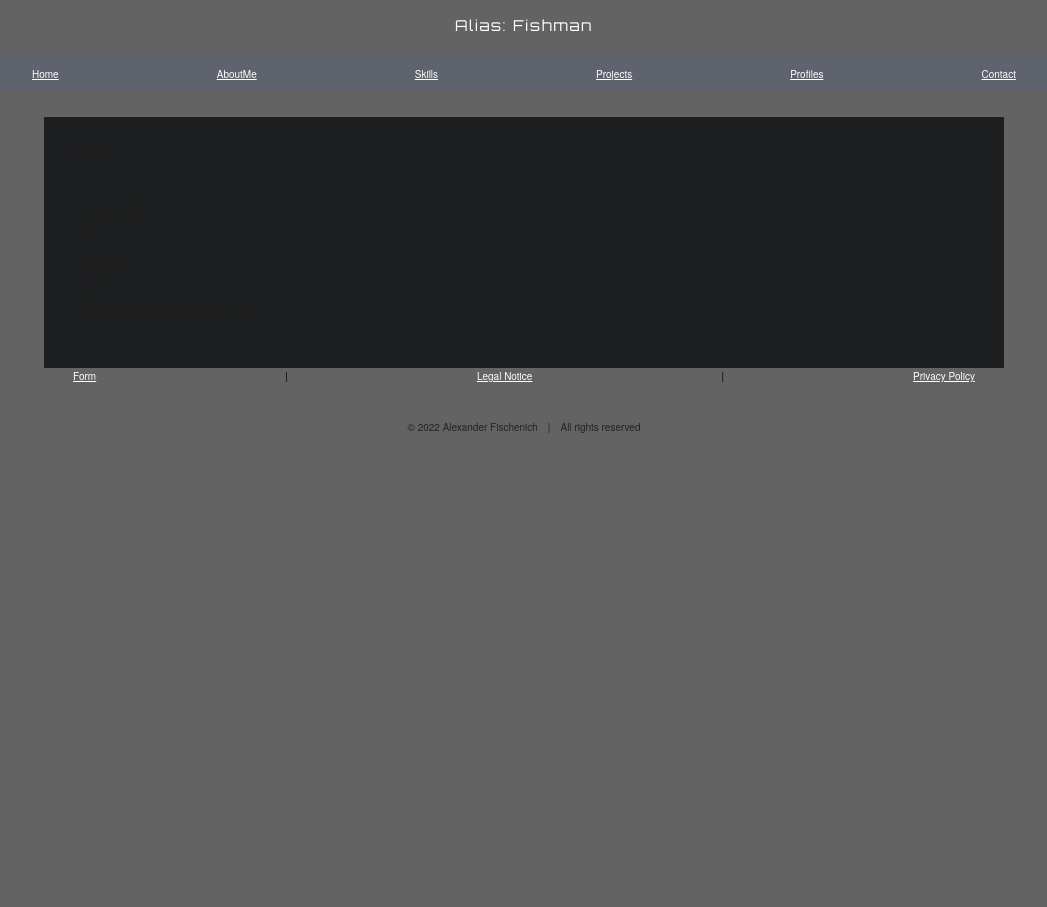
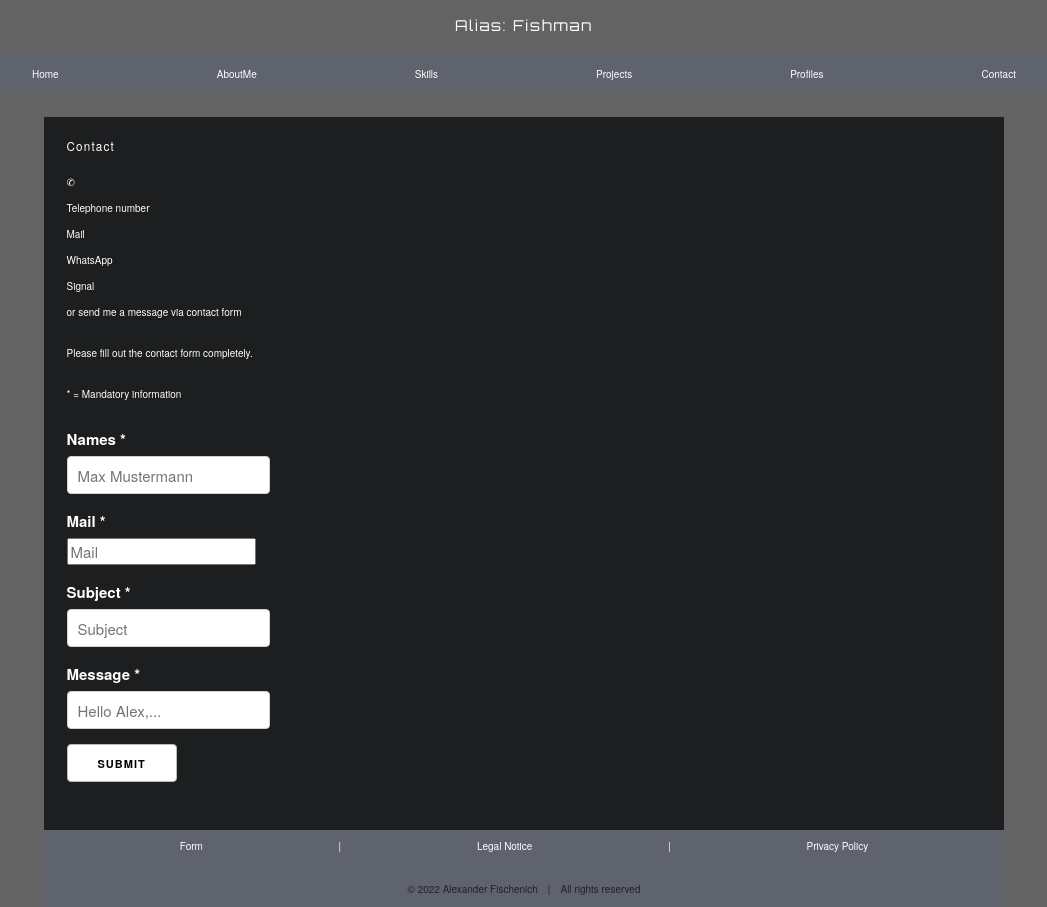
Before and after one commit to AlexF090/PersonalWebsite, a website: page contact.html in a window 1280 px wide. Shown: the part 42-949 px from the top of the page, without its empty margins (116-1163 px from the left). Before the commit the page ends 800 px from the top, so only its background shows below. Drawn offline with Linux system fonts and the light colour scheme; a web font is replaced by a local one.

Commit message:
add form and fix some problems

```diff
--- a/contact.html
+++ b/contact.html
@@ -18,7 +18,7 @@
       <p>German(Ger)</p>
     </span>
 -->
-      <nav>
+    <nav class="nav">
       <ul>
         <li>
           <a href="index.html">Home</a>
@@ -40,28 +40,74 @@
         </li>
       </ul>
     </nav>
-    </header>
     <main class="main">
-      <section id="contact">
+      <section id="main__section">
         <h3 class="h3">Contact</h3>
         <!--Contact-->
-        <ul>
+        <ul class="contact__ul">
           <li>✆</li>
-          <li>Phonenumber</li>
+          <li>Telephone number</li>
           <li>Mail</li>
           <li>WhatsApp</li>
           <li>Signal</li>
           <li>or send me a message via contact form</li>
         </ul>
       </section>
+      <section>
+        <p>Please fill out the contact form completely.</p>
+        <p>* = Mandatory information</p>
+        <form class="form">
+          <label for="username">Names *</label>
+          <input
+            name="username"
+            type="text"
+            id="username"
+            placeholder="Max Mustermann"
+            required
+          />
+          <label for="mail">Mail *</label>
+          <input
+            name="mail"
+            type="mail"
+            id="mail"
+            placeholder="Mail"
+            required
+          />
+          <label for="subject">Subject *</label>
+          <input
+            name="subject"
+            type="text"
+            id="subject"
+            placeholder="Subject"
+            required
+          />
+          <label for="message">Message *</label>
+          <input
+            name="message"
+            type="text"
+            id="message"
+            placeholder="Hello Alex,..."
+            required
+          />
+          <label for="submit"></label>
+          <input
+            name="submit"
+            type="submit"
+            id="submit"
+            value="Submit"
+            required
+          />
+        </form>
+      </section>
     </main>
-    <footer>
+
+    <footer class="footer">
       <ul class="footer__ul">
         <li><a href="">Form</a></li>
         <!--Contact-Form-->
         <li>|</li>
         <li><a href="legal_notice.html">Legal Notice</a></li>
-        <!--impressum-->
+        <!--Impressum-->
         <li>|</li>
         <li><a href="privacy_policy.html">Privacy Policy</a></li>
         <!--privacy policy-->
--- a/css/basic_style.css
+++ b/css/basic_style.css
@@ -28,6 +28,7 @@ header {
   margin-right: auto;
   font-size: 2rem;
   letter-spacing: 0.1em;
+  color: #fff;
 }
 
 /*nickname*/
@@ -36,16 +37,19 @@ header {
   margin-right: auto;
   font-size: 1.5rem;
   letter-spacing: 0.1em;
+  color: #fff;
 }
 
 .h3 {
   font-size: 1.17rem;
   letter-spacing: 0.1em;
+  color: #fff;
 }
 
 .h4 {
   font-size: 1rem;
   letter-spacing: 0.1em;
+  color: #fff;
 }
 
 /*All sections included */
@@ -57,6 +61,7 @@ header {
   max-width: 75vw;
   padding: 1.5em;
   background-color: #1d1e20;
+  color: #fff;
 }
 
 p {
@@ -67,3 +72,10 @@ p {
 li {
   font-size: 1rem;
 }
+
+a, a:visited {
+  color: #fff;
+}
+a:hover {
+  color: rgb(131, 131, 131);
+}
--- a/css/footer_style.css
+++ b/css/footer_style.css
@@ -4,6 +4,7 @@
   display: flex;
   flex-direction: column;
   background-color: #5e636e;
+  padding-top: 1vh;
   margin-left: auto;
   margin-right: auto;
   width: 75vw;
@@ -13,13 +14,20 @@
 .footer__ul {
   display: flex;
   padding: 1.5;
-  color: #000;
+  color: #fff;
   list-style-type: none;
+  text-decoration: none;
   justify-content: space-evenly;
   flex-wrap: wrap;
 }
 
-.footer__ul p li a:hover {
+.footer__ul :link,
+.footer__ul a:visited {
+  color: #fff;
+  text-decoration: none;
+}
+
+.footer__ul a:hover {
   color: rgb(0, 0, 0);
 }
 
@@ -30,5 +38,7 @@
   justify-content: center;
   column-gap: 1rem;
   flex-wrap: wrap;
+  margin-top: -1vh;
+  margin-bottom: auto;
 
 }
--- /dev/null
+++ b/css/form_style.css
@@ -0,0 +1,26 @@
+@import "./fonts.css";
+
+.form Label {
+  color: #fff;
+}
+
+.form input {
+  color: #000;
+  display: grid;
+}
+
+.form input:focus {
+  color: #fff;
+  display: grid;
+  background-color: #000;
+}
+
+.contact__ul {
+  color: #fff;
+  list-style: none;
+}
+
+input[type=submit] {
+  color: #000;
+  background-color: #fff;
+}
--- a/css/nav_style.css
+++ b/css/nav_style.css
@@ -1,4 +1,9 @@
 @import "./fonts.css";
+
+.nav {
+  position: sticky;
+  top: 0;
+}
 
 /*Flexbox for navigation*/
 nav ul {
@@ -11,19 +16,19 @@ nav ul {
   padding-top: 1rem;
 }
 
-/*Flexbox settingts for items*/
+/*Flexbox settings for items*/
 nav ul li {
   display: flex;
   color: rgb(202, 202, 202);
 }
 
-nav,
-li a:link,
-a:visited {
+.nav :link,
+.nav :visited {
   color: #fff;
+  text-decoration: none;
 }
 
-nav li a:hover {
+.nav a:hover {
   padding: 0 0.75em 0 0.75em;
   margin: 0 -0.75em 0 -0.75em;
   border-radius: 3px;
--- a/css/style.css
+++ b/css/style.css
@@ -1,10 +1,16 @@
+/* change default*/
 @import "Skeleton/normalize.css";
 @import "Skeleton/skeleton.css";
+
+/*On every site*/
 @import "basic_style.css";
 @import "nav_style.css";
 @import "footer_style.css";
 @import "article_style.css";
 @import "section_style.css";
+
+/*on Form site*/
+@import "form_style.css";
 
 .profile_img {
   display: flex;
```
Also changed, not shown: about_me.html (+2 -2 lines), index.html (+1 -1 lines), legal_notice.html (+3 -2 lines), privacy_policy.html (+1 -1 lines), profiles.html (+1 -1 lines), projects.html (+4 -4 lines), skills.html (+2 -2 lines). Lines whose indentation alone changed are shown as unchanged.
